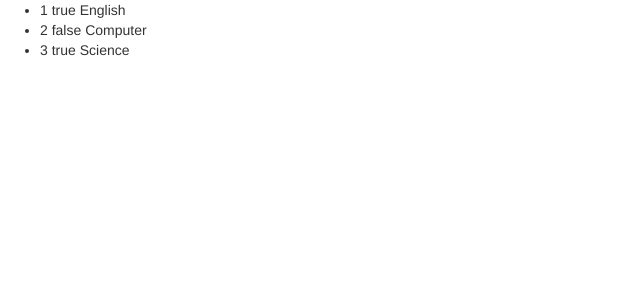
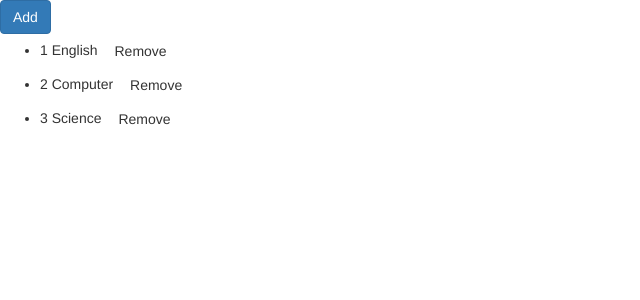
Before and after one commit to devkhalil1337/angular-tutorial, an Angular app: page / in a window 1280 px wide. Shown: the top 300 px of the page, without its empty margins (0-640 px from the left). Built offline with nearby package versions, Linux system fonts and the light colour scheme.

Commit message:
Change Detection in ngFor

```diff
--- a/src/app/app.component.html
+++ b/src/app/app.component.html
@@ -1,7 +1,8 @@
-
+<button class="btn btn-primary" (click)="onAdd();">Add</button>
 <ul>
-    <li *ngFor="let course of courses;index as i;even as isEven">
-        {{i+1 + ' ' + isEven}} {{course}}
+    <li *ngFor="let course of coursesObj;index as i;even as isEven">
+        {{i+1}} {{course.course}}
+        <span class="btn btn-prmary" (click)="onRemove(course);">Remove</span>
     </li>
 </ul>
 
--- a/src/app/app.component.ts
+++ b/src/app/app.component.ts
@@ -10,11 +10,39 @@ import { FavoriteChangedEventArgs } from './favorite/favorite.component';
 export class AppComponent {
 
 
+
+  coursesObj = [{
+    id:1,
+    course:"English"
+  },{
+    id:2,
+    course:"Computer"
+  },{
+    id:3,
+    course:"Science"
+  }]
+  courses = ["English","Computer","Science"];
+
+
+
+  onAdd(){
+    this.coursesObj.push({id:4,course:"Maths"})
+  }
+
+  onRemove(course){
+    let index = this.coursesObj.indexOf(course);
+    this.coursesObj.splice(index,1);
+  }
+
+
+
+
+
+
   viewMode = "map";
 
 
 
-  courses = ["English","Computer","Science"];
 
 
   tweet = {
```
